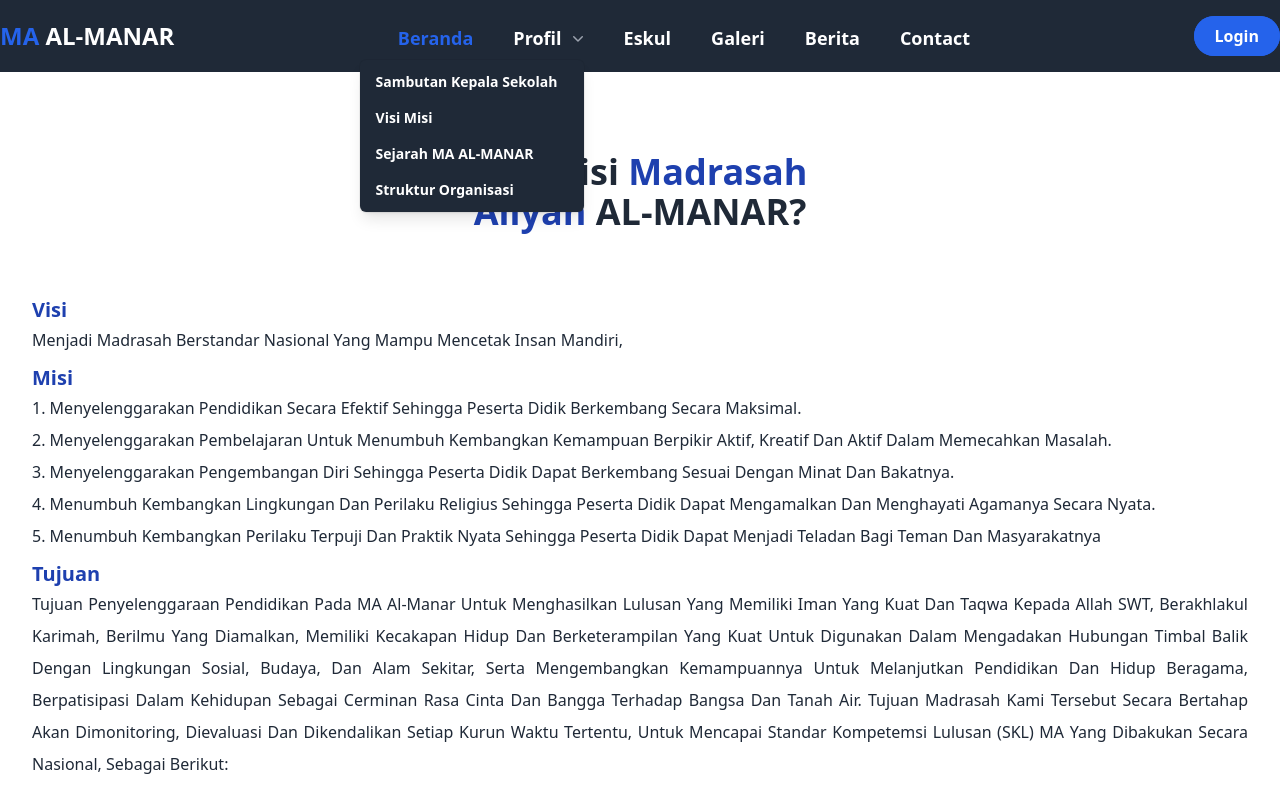
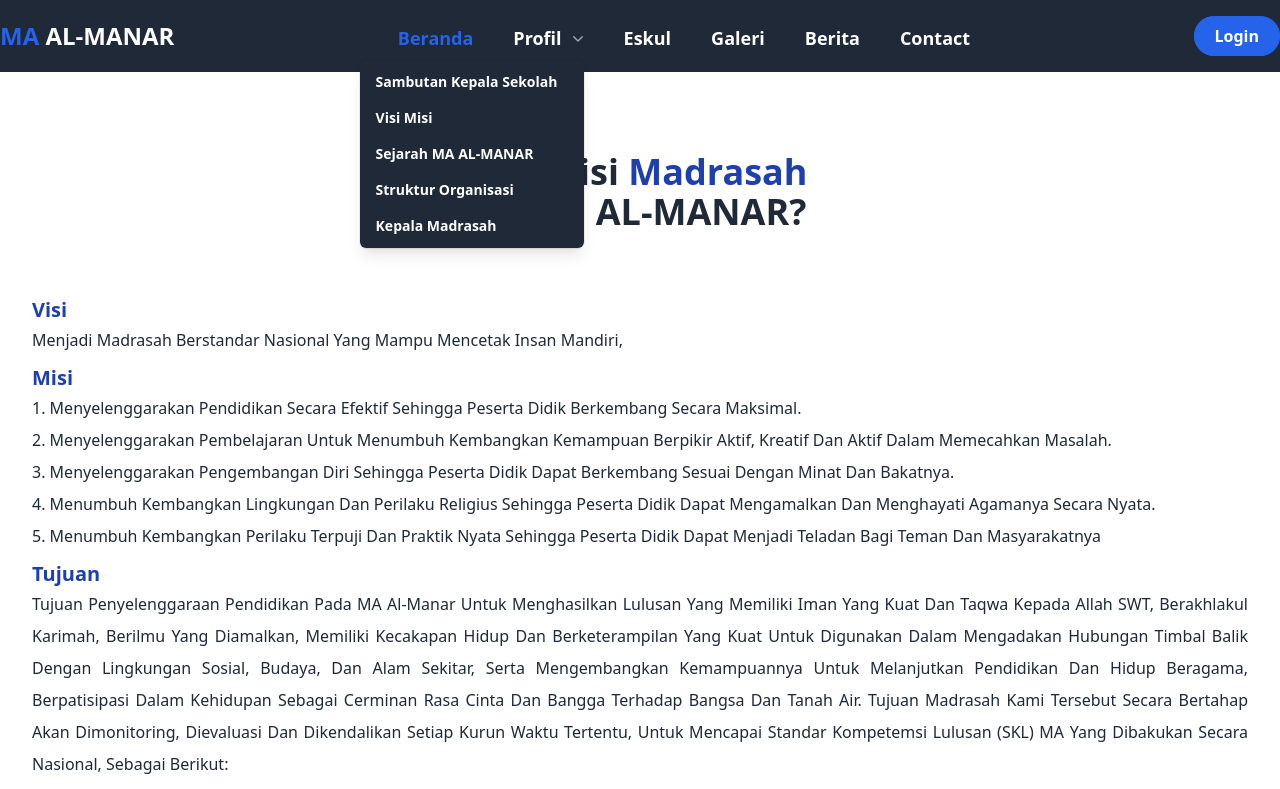
Before and after one commit to NgodingSeru25/MA-Al-manar, a plain HTML site: page src/visi-misi.html in a window 1280 px wide. Both pictures are taken after a click on the button "Profil". Shown: the top 789 px of the page. Drawn offline with Linux system fonts and the light colour scheme.

Commit message:
Update visi-misi.html

```diff
--- a/src/visi-misi.html
+++ b/src/visi-misi.html
@@ -9,6 +9,7 @@
   <body>
  <!-- nav start -->
 
+ <!-- nav start -->
  <div class="w-full bg-gray-800  py-5 sticky top-0 z-10">
      <div class="container mx-auto px-2 md:px-0">
          <div class="flex flex-wrap justify-between">
@@ -81,6 +82,11 @@
                                      class="block px-4 py-2 text-sm text-white hover:bg-gray-700 dropdown-item"
                                      role="menuitem"
                                      tabindex="-1">Struktur Organisasi</a>
+                                 <a
+                                     href="#Kepsek"
+                                     class="block px-4 py-2 text-sm text-white hover:bg-gray-700 dropdown-item"
+                                     role="menuitem"
+                                     tabindex="-1">Kepala Madrasah</a>
                              </div>
                          </div>
                      </li>
```
Lines whose indentation alone changed are shown as unchanged.
